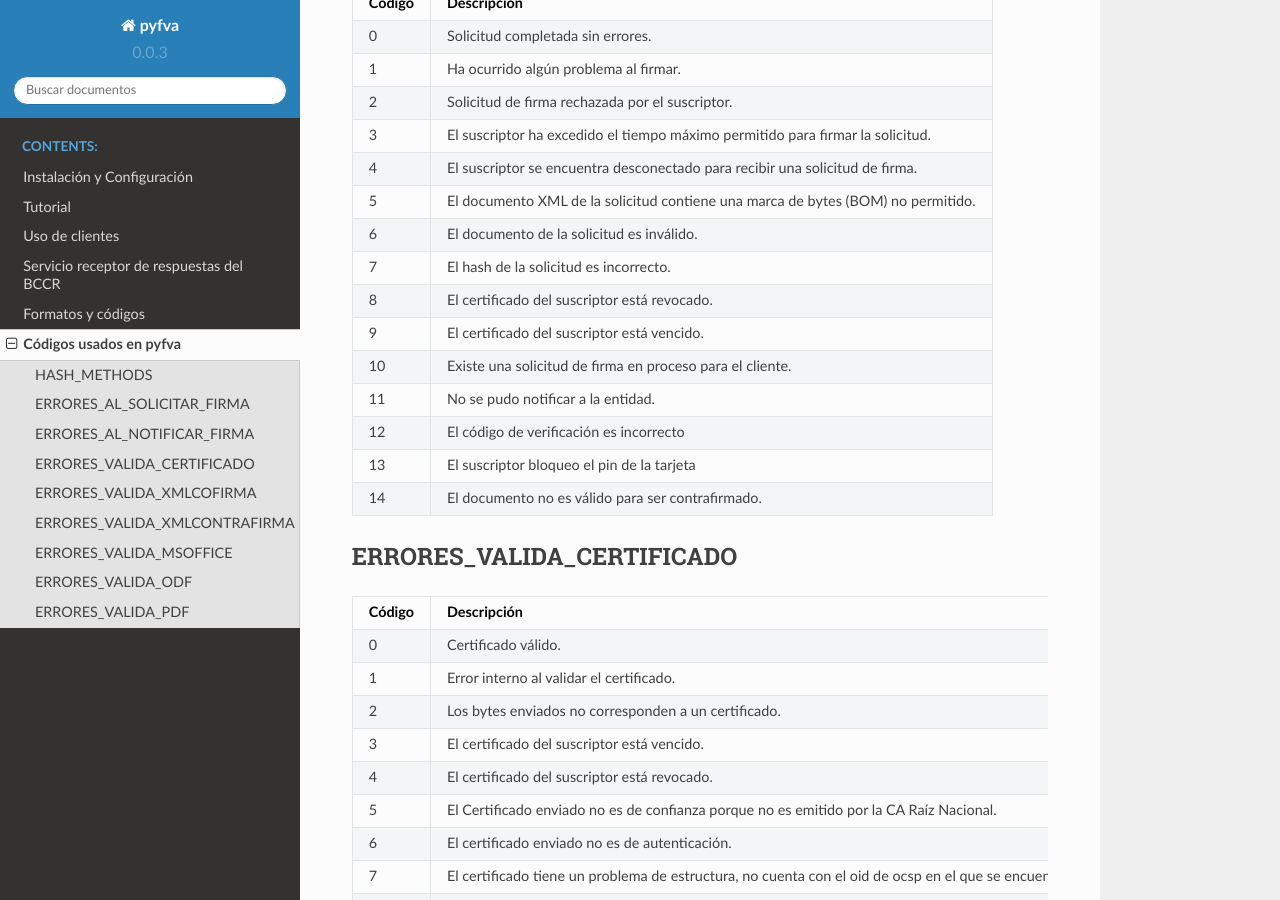
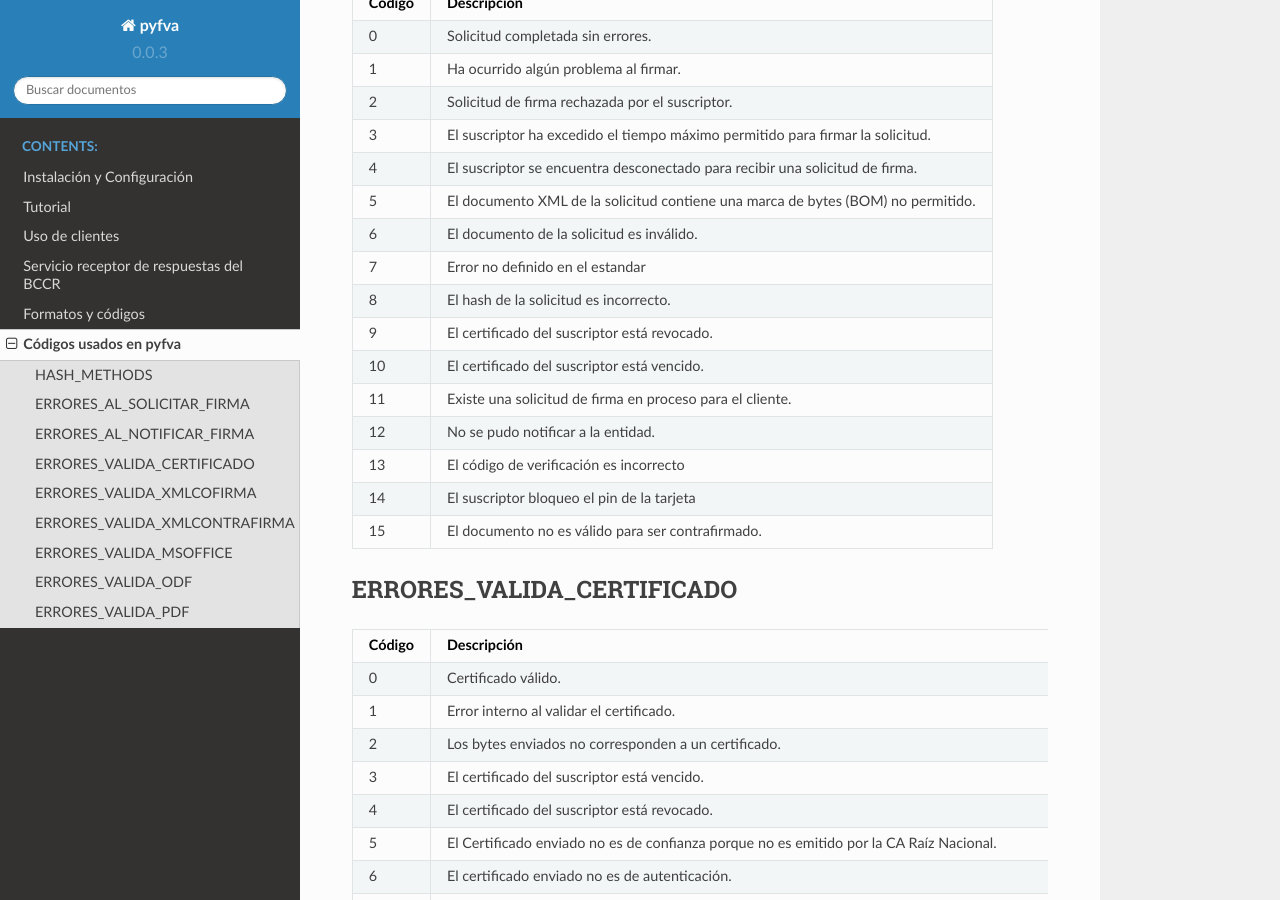
Before and after one commit to Solvosoft/pyfva, a Sphinx documentation site: the page built from docs/source/formatos_en_fva.rst, in a window 1280 px wide and 900 px high, scrolled down 1068 px. Built offline with Sphinx 7.4.7 and the Read the Docs theme 2.0.0, drawn with Linux system fonts in a browser that asks for light colours.

Commit message:
Update documentation

```diff
--- a/docs/source/formatos_en_fva.rst
+++ b/docs/source/formatos_en_fva.rst
@@ -50,14 +50,15 @@ Código	Descripción
 4	El suscriptor se encuentra desconectado para recibir una solicitud de firma.
 5	El documento XML de la solicitud contiene una marca de bytes (BOM) no permitido.
 6	El documento de la solicitud es inválido.
-7	El hash de la solicitud es incorrecto.
-8	El certificado del suscriptor está revocado.
-9	El certificado del suscriptor está vencido.
-10	Existe una solicitud de firma en proceso para el cliente.
-11	No se pudo notificar a la entidad.
-12	El código de verificación es incorrecto
-13	El suscriptor bloqueo el pin de la tarjeta
-14	El documento no es válido para ser contrafirmado.
+7	Error no definido en el estandar
+8	El hash de la solicitud es incorrecto.
+9	El certificado del suscriptor está revocado.
+10	El certificado del suscriptor está vencido.
+11	Existe una solicitud de firma en proceso para el cliente.
+12	No se pudo notificar a la entidad.
+13	El código de verificación es incorrecto
+14	El suscriptor bloqueo el pin de la tarjeta
+15	El documento no es válido para ser contrafirmado.
 =======	============
 
 
```
